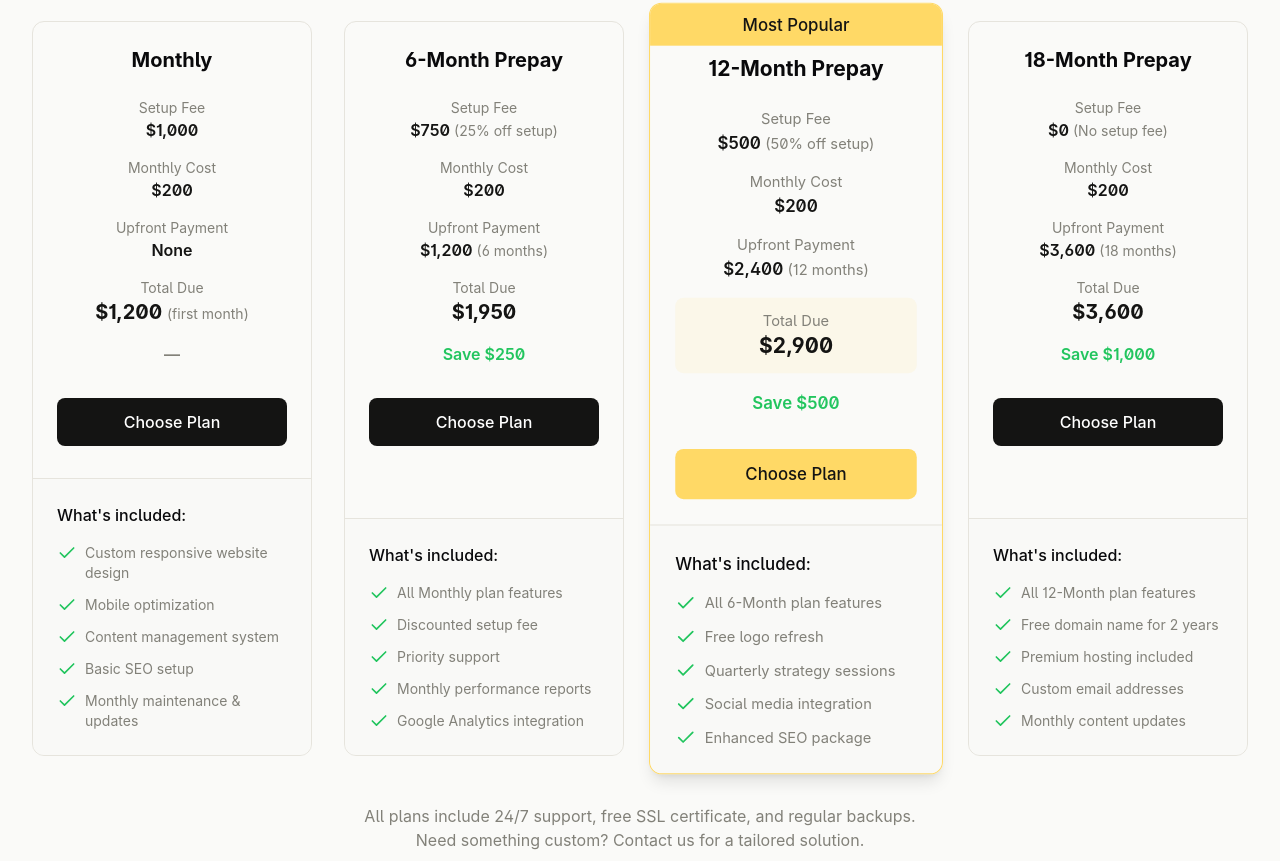
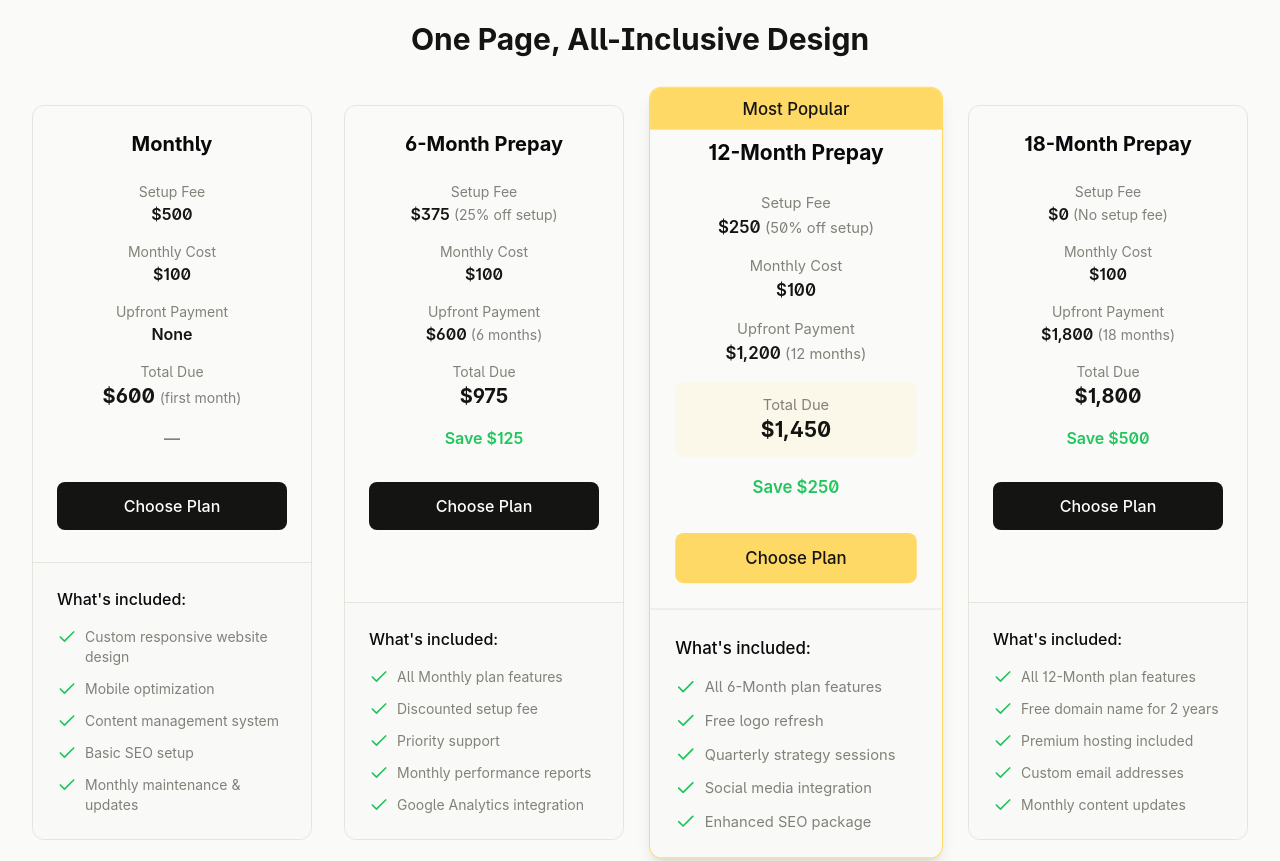
Before and after one commit to garretdgrant/edcw-next, a Next.js app: page /pricing in a window 1280 px wide. Shown: the part 403-1264 px from the top of the page. Built offline with nearby package versions, Linux system fonts and the light colour scheme.

Commit message:
chore: add pricing for single page designs

```diff
--- a/src/app/pricing/page.tsx
+++ b/src/app/pricing/page.tsx
@@ -1,6 +1,80 @@
 import { Check } from "lucide-react";
 
 const Pricing = () => {
+  const pricingPlanSinglePage = [
+    {
+      title: "Monthly",
+      setupFee: "$500",
+      monthlyCost: "$100",
+      upfrontPayment: "None",
+      totalDue: "$600",
+      savings: "—",
+      totalText: "(first month)",
+      popular: false,
+      features: [
+        "Custom responsive website design",
+        "Mobile optimization",
+        "Content management system",
+        "Basic SEO setup",
+        "Monthly maintenance & updates",
+      ],
+    },
+    {
+      title: "6-Month Prepay",
+      setupFee: "$375",
+      setupDiscountText: "(25% off setup)",
+      monthlyCost: "$100",
+      upfrontPayment: "$600",
+      upfrontText: "(6 months)",
+      totalDue: "$975",
+      savings: "Save $125",
+      popular: false,
+      features: [
+        "All Monthly plan features",
+        "Discounted setup fee",
+        "Priority support",
+        "Monthly performance reports",
+        "Google Analytics integration",
+      ],
+    },
+    {
+      title: "12-Month Prepay",
+      setupFee: "$250",
+      setupDiscountText: "(50% off setup)",
+      monthlyCost: "$100",
+      upfrontPayment: "$1,200",
+      upfrontText: "(12 months)",
+      totalDue: "$1,450",
+      savings: "Save $250",
+      popular: true,
+      features: [
+        "All 6-Month plan features",
+        "Free logo refresh",
+        "Quarterly strategy sessions",
+        "Social media integration",
+        "Enhanced SEO package",
+      ],
+    },
+    {
+      title: "18-Month Prepay",
+      setupFee: "$0",
+      setupDiscountText: "(No setup fee)",
+      monthlyCost: "$100",
+      upfrontPayment: "$1,800",
+      upfrontText: "(18 months)",
+      totalDue: "$1,800",
+      savings: "Save $500",
+      popular: false,
+      features: [
+        "All 12-Month plan features",
+        "Free domain name for 2 years",
+        "Premium hosting included",
+        "Custom email addresses",
+        "Monthly content updates",
+      ],
+    },
+  ];
+
   const pricingPlans = [
     {
       title: "Monthly",
@@ -94,9 +168,119 @@ const Pricing = () => {
           </div>
         </section>
 
-        {/* Pricing Table */}
+        {/* Pricing Table single Page */}
         <section className="px-6 lg:px-8 pb-24">
           <div className="mx-auto max-w-7xl">
+            <h2 className="text-3xl font-bold text-center text-primary mb-12">
+              One Page, All-Inclusive Design
+            </h2>
+
+            <div className="grid md:grid-cols-2 lg:grid-cols-4 gap-8">
+              {pricingPlanSinglePage.map((plan, index) => (
+                <div
+                  key={index}
+                  className={`rounded-xl overflow-hidden border ${plan.popular ? "border-accent shadow-lg scale-105" : "border-border"} transition-all flex flex-col h-full relative`}
+                >
+                  {plan.popular && (
+                    <div className="absolute top-0 inset-x-0 bg-accent text-primary text-center py-2 font-medium">
+                      Most Popular
+                    </div>
+                  )}
+
+                  <div
+                    className={`p-6 text-center ${plan.popular ? "pt-12" : ""}`}
+                  >
+                    <h3 className="font-bold text-xl mb-6">{plan.title}</h3>
+
+                    <div className="space-y-4 mb-8">
+                      <div>
+                        <p className="text-sm text-secondary">Setup Fee</p>
+                        <p className="font-semibold text-primary">
+                          {plan.setupFee}{" "}
+                          {plan.setupDiscountText && (
+                            <span className="text-sm font-normal text-secondary">
+                              {plan.setupDiscountText}
+                            </span>
+                          )}
+                        </p>
+                      </div>
+
+                      <div>
+                        <p className="text-sm text-secondary">Monthly Cost</p>
+                        <p className="font-semibold text-primary">
+                          {plan.monthlyCost}
+                        </p>
+                      </div>
+
+                      <div>
+                        <p className="text-sm text-secondary">
+                          Upfront Payment
+                        </p>
+                        <p className="font-semibold text-primary">
+                          {plan.upfrontPayment}{" "}
+                          {plan.upfrontText && (
+                            <span className="text-sm font-normal text-secondary">
+                              {plan.upfrontText}
+                            </span>
+                          )}
+                        </p>
+                      </div>
+
+                      <div
+                        className={`${plan.popular ? "bg-accent/10 py-3 rounded-lg" : ""}`}
+                      >
+                        <p className="text-sm text-secondary">Total Due</p>
+                        <p className="font-bold text-xl text-primary">
+                          {plan.totalDue}{" "}
+                          {plan.totalText && (
+                            <span className="text-sm font-normal text-secondary">
+                              {plan.totalText}
+                            </span>
+                          )}
+                        </p>
+                      </div>
+
+                      <div>
+                        <p
+                          className={`font-semibold ${plan.savings === "—" ? "text-secondary" : "text-[#22C55E]"}`}
+                        >
+                          {plan.savings}
+                        </p>
+                      </div>
+                    </div>
+
+                    <button
+                      className={`w-full py-3 rounded-lg font-medium ${plan.popular ? "bg-accent text-primary" : "bg-primary text-white"} hover:opacity-90 transition-opacity`}
+                    >
+                      Choose Plan
+                    </button>
+                  </div>
+
+                  <div className="p-6 bg-background/50 border-t border-border mt-auto">
+                    <h4 className="font-medium mb-4">What&apos;s included:</h4>
+                    <ul className="space-y-3">
+                      {plan.features.map((feature, featureIndex) => (
+                        <li key={featureIndex} className="flex items-start">
+                          <Check className="w-5 h-5 text-[#22C55E] flex-shrink-0 mr-2" />
+                          <span className="text-secondary text-sm">
+                            {feature}
+                          </span>
+                        </li>
+                      ))}
+                    </ul>
+                  </div>
+                </div>
+              ))}
+            </div>
+          </div>
+        </section>
+
+        {/* Pricing Table 5 Page */}
+        <section className="px-6 lg:px-8 pb-24">
+          <div className="mx-auto max-w-7xl">
+            <h2 className="text-3xl font-bold text-center text-primary mb-12">
+              Full Website Plans (Up to 5 Pages)
+            </h2>
             <div className="grid md:grid-cols-2 lg:grid-cols-4 gap-8">
               {pricingPlans.map((plan, index) => (
                 <div
```
